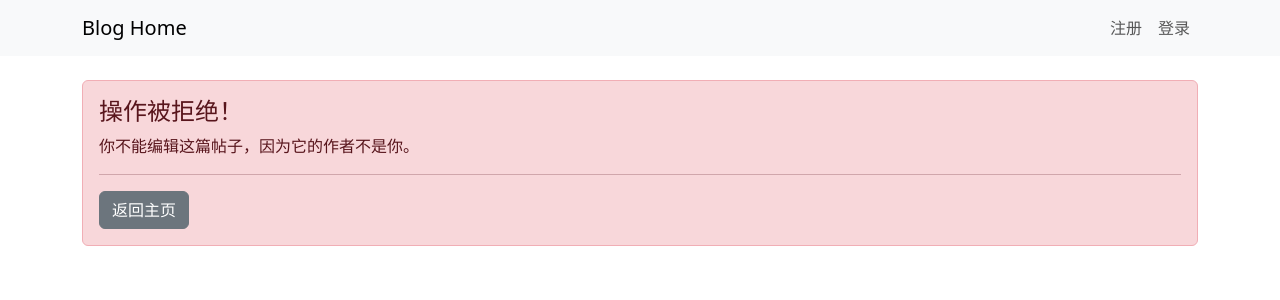
After one commit to Hor1zen/homework4_blog, a Django app: template blogs/templates/blogs/not_owner.html in a window 1280 px wide. The commit adds this page. Shown: the top 300 px of the page. Run offline with Django 4.2, Linux system fonts and the light colour scheme; the template is opened without the code that fills it, so the values that code supplies are empty; some libraries are stand-ins or nearby versions.

```diff
--- a/Blog/settings.py
+++ b/Blog/settings.py
@@ -130,3 +130,7 @@ DEFAULT_AUTO_FIELD = 'django.db.models.BigAutoField'
 
 # 未登录用户的重定向地址
 LOGIN_URL = 'users:login'
+# 登录成功去主页
+LOGIN_REDIRECT_URL = 'blogs:index'
+# 注销成功去主页
+LOGOUT_REDIRECT_URL = 'blogs:index'
--- a/blogs/templates/blogs/index.html
+++ b/blogs/templates/blogs/index.html
@@ -14,7 +14,10 @@
     {% for post in posts %}
         <div class="card mb-3">
             <div class="card-header d-flex justify-content-between align-items-center">
-                <span>{{ post.date_added|date:'Y-m-d H:i' }}</span>
+                <span>
+                {{ post.date_added|date:'Y-m-d H:i' }}&nbsp;|&nbsp;
+                <strong class="text-muted">作者: {{ post.owner }}</strong>
+                </span>
                 <!-- 新增：编辑链接 -->
                 <a href="{% url 'blogs:edit_post' post.id %}" class="btn btn-sm btn-outline-secondary">
                     编辑
--- /dev/null
+++ b/blogs/templates/blogs/not_owner.html
@@ -0,0 +1,11 @@
+<!-- blogs/templates/blogs/not_owner.html -->
+{% extends "blogs/base.html" %}
+
+{% block content %}
+    <div class="alert alert-danger" role="alert">
+        <h4 class="alert-heading">操作被拒绝！</h4>
+        <p>你不能编辑这篇帖子，因为它的作者不是你。</p>
+        <hr>
+        <a href="{% url 'blogs:index' %}" class="btn btn-secondary">返回主页</a>
+    </div>
+{% endblock content %}
--- a/blogs/views.py
+++ b/blogs/views.py
@@ -37,11 +37,9 @@ def edit_post(request, post_id):
     """编辑既有帖子"""
     post = get_object_or_404(BlogPost, id=post_id)
 
-    # ==============================
-    # 核心修改：禁止编辑别人的文章
-    # ==============================
     if post.owner != request.user:
-        raise Http404 # 或者用 HttpResponseForbidden()
+        # 以前是 raise Http404，现在改成渲染提示页
+        return render(request, 'blogs/not_owner.html')
 
     if request.method != 'POST':
         form = BlogPostForm(instance=post)
```
